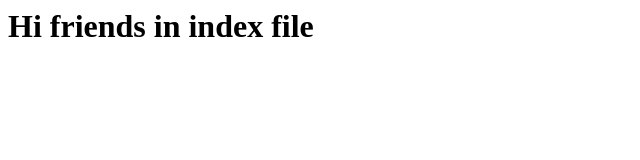
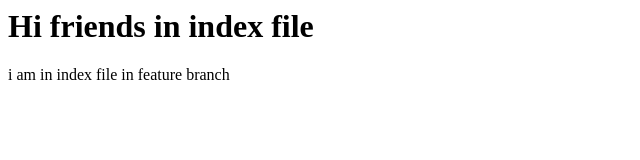
Before and after one commit to SistlaVishva04/git_practice, a plain HTML site: page index.html in a window 1280 px wide. Shown: the whole page, without its empty margins (0-640 px from the left). Drawn offline with Linux system fonts and the light colour scheme.

Commit message:
updated inedx file

```diff
--- a/index.html
+++ b/index.html
@@ -1 +1,2 @@
 <h1>Hi friends in index file</h1>
+<p> i am in index file in feature branch</p>
```
